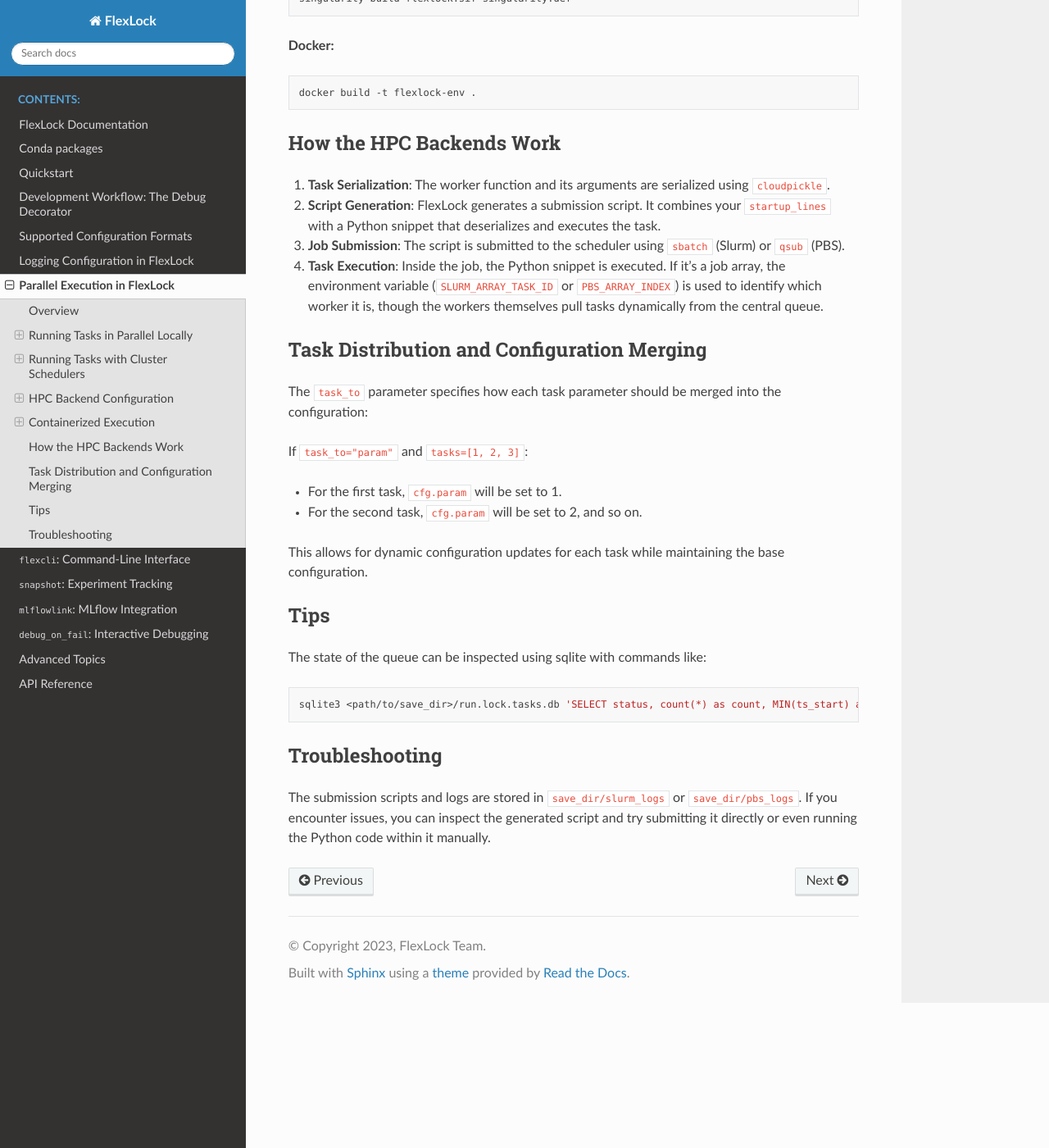
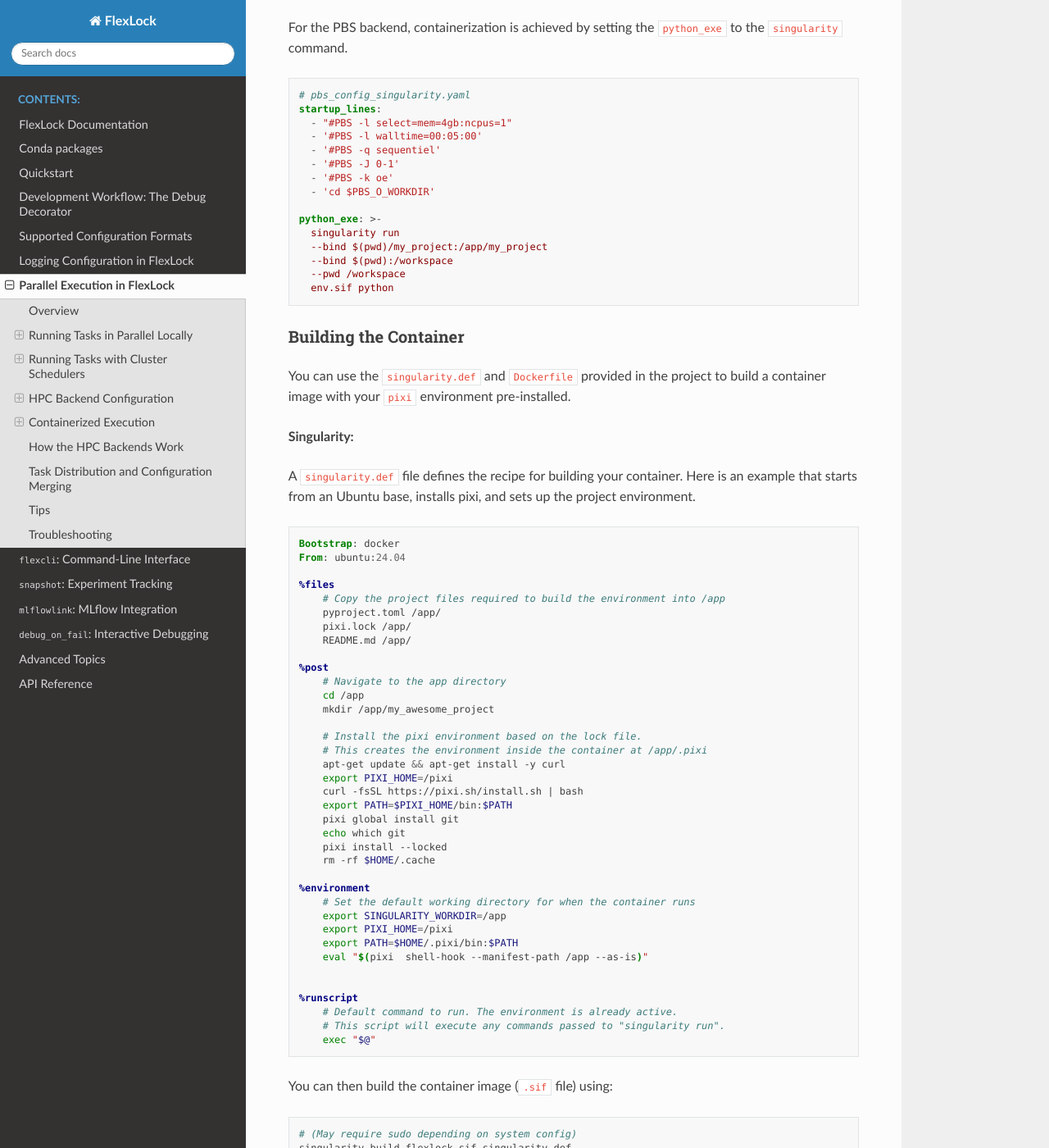
Before and after one commit to quentinf00/flexlock, a Sphinx documentation site: the page built from docs/parallel.md, in a window 1280 px wide and 1400 px high, scrolled down 3788 px. Shown: the whole window at 82% size. Built offline with Sphinx 7.4.7 and the Read the Docs theme 3.1.0, drawn with Linux system fonts in a browser that asks for light colours; some of the changed text lies outside the part shown.

Commit message:
update doc and bump version

````diff
--- a/docs/parallel.md
+++ b/docs/parallel.md
@@ -85,7 +85,8 @@
 
 - `startup_lines`: A list of strings that will be placed at the top of the submission script. This is where you define all your scheduler directives (e.g., `#SBATCH`, `#PBS`), environment setup, and module loads.
 - `configure_logging`: (Optional, default: `True`) If true, FlexLock will automatically add directives to write the job's stdout and stderr to files in the backend's log directory (e.g., `save_dir/slurm_logs/`).
-- `containerization`: (Optional) Set to `singularity` or `docker` to run the job in a container.
+- `python_exe`: (Optional, default: `"python"`) The python executable to use. This is particularly useful for containerized execution, where it can be set to a `singularity run` command.
+- `containerization`: (Optional) Set to `singularity` or `docker` to run the job in a container. Note: For the PBS backend, containerization is configured via the `python_exe` parameter.
 - `container_image`: (Required if `containerization` is set) The path to the container image file (e.g., a `.sif` file for Singularity).
 - `bind_mounts`: (Optional) A list of paths to bind mount into the container, in the format `host_path:container_path`. The directory containing the task data is always mounted automatically.
 
@@ -114,17 +115,22 @@
 
 ### PBS Configuration Example
 
-This example submits a job to the `sequentiel` queue with a 2-hour walltime.
+This example submits a 2-task job array to the `sequentiel` queue with a 5-minute walltime. Note that by default, FlexLock will add the `#PBS -N`, `#PBS -o` and `#PBS -e` directives.
 
 ```yaml
 # pbs_config.yaml
 startup_lines:
-  - "#PBS -N flexlock-experiment"
-  - "#PBS -l nodes=1:ncpus=4"
-  - "#PBS -l walltime=02:00:00"
-  - "#PBS -l mem=8gb"
-  - "#PBS -q sequentiel"
-  - "#PBS -m abe" # Email notifications
+  - "#PBS -l select=mem=4gb:ncpus=1"
+  - '#PBS -l walltime=00:05:00'
+  - '#PBS -q sequentiel'
+  # Submit as a 2-task job array
+  - '#PBS -J 0-1'
+  # Merge stdout and stderr
+  - '#PBS -k oe'
+  # Make environment variables available to the job
+  - '#PBS -V'
+  # Change to the submission directory
+  - 'cd $PBS_O_WORKDIR'
   # Activate pixi environment
   - 'eval "$(pixi shell-hook)"'
 ```
@@ -150,6 +156,28 @@
 container_image: /path/to/your/flexlock_env.sif
 bind_mounts:
   - /path/to/host/data:/data
+```
+
+### Container Configuration Example (Singularity with PBS)
+
+For the PBS backend, containerization is achieved by setting the `python_exe` to the `singularity` command.
+
+```yaml
+# pbs_config_singularity.yaml
+startup_lines:
+  - "#PBS -l select=mem=4gb:ncpus=1"
+  - '#PBS -l walltime=00:05:00'
+  - '#PBS -q sequentiel'
+  - '#PBS -J 0-1'
+  - '#PBS -k oe'
+  - 'cd $PBS_O_WORKDIR'
+
+python_exe: >-
+  singularity run
+  --bind $(pwd)/my_project:/app/my_project
+  --bind $(pwd):/workspace
+  --pwd /workspace
+  env.sif python
 
 ```
 
@@ -158,6 +186,50 @@
 You can use the `singularity.def` and `Dockerfile` provided in the project to build a container image with your `pixi` environment pre-installed.
 
 **Singularity:**
+
+A `singularity.def` file defines the recipe for building your container. Here is an example that starts from an Ubuntu base, installs pixi, and sets up the project environment.
+
+```singularity
+Bootstrap: docker
+From: ubuntu:24.04
+
+%files
+    # Copy the project files required to build the environment into /app
+    pyproject.toml /app/
+    pixi.lock /app/
+    README.md /app/
+
+%post
+    # Navigate to the app directory
+    cd /app
+    mkdir /app/my_awesome_project
+
+    # Install the pixi environment based on the lock file.
+    # This creates the environment inside the container at /app/.pixi
+    apt-get update && apt-get install -y curl
+    export PIXI_HOME=/pixi
+    curl -fsSL https://pixi.sh/install.sh | bash
+    export PATH=$PIXI_HOME/bin:$PATH
+    pixi global install git
+    echo which git
+    pixi install --locked
+    rm -rf $HOME/.cache
+
+%environment
+    # Set the default working directory for when the container runs
+    export SINGULARITY_WORKDIR=/app
+    export PIXI_HOME=/pixi
+    export PATH=$HOME/.pixi/bin:$PATH
+    eval "$(pixi  shell-hook --manifest-path /app --as-is)"
+
+
+%runscript
+    # Default command to run. The environment is already active.
+    # This script will execute any commands passed to "singularity run".
+    exec "$@"
+```
+
+You can then build the container image (`.sif` file) using:
 ```bash
 # (May require sudo depending on system config)
 singularity build flexlock.sif singularity.def
--- a/pyproject.toml
+++ b/pyproject.toml
@@ -1,6 +1,6 @@
 [project]
 name = "flexlock"
-version = "0.2.11"
+version = "0.2.12"
 authors = [ {name="Quentin Febvre", email="quentin.febvre@gmail.com"} ]
 description = "A lightweight and painless SciOps library"
 readme = "README.md"
@@ -9,7 +9,7 @@
 
 [tool.pixi.package]
 name = "flexlock"
-version = "0.2.11"
+version = "0.2.12"
 
 [build-system]
 build-backend = "hatchling.build"
````
Also changed, not shown: other parts of docs/parallel.md (+1 -1 lines).
